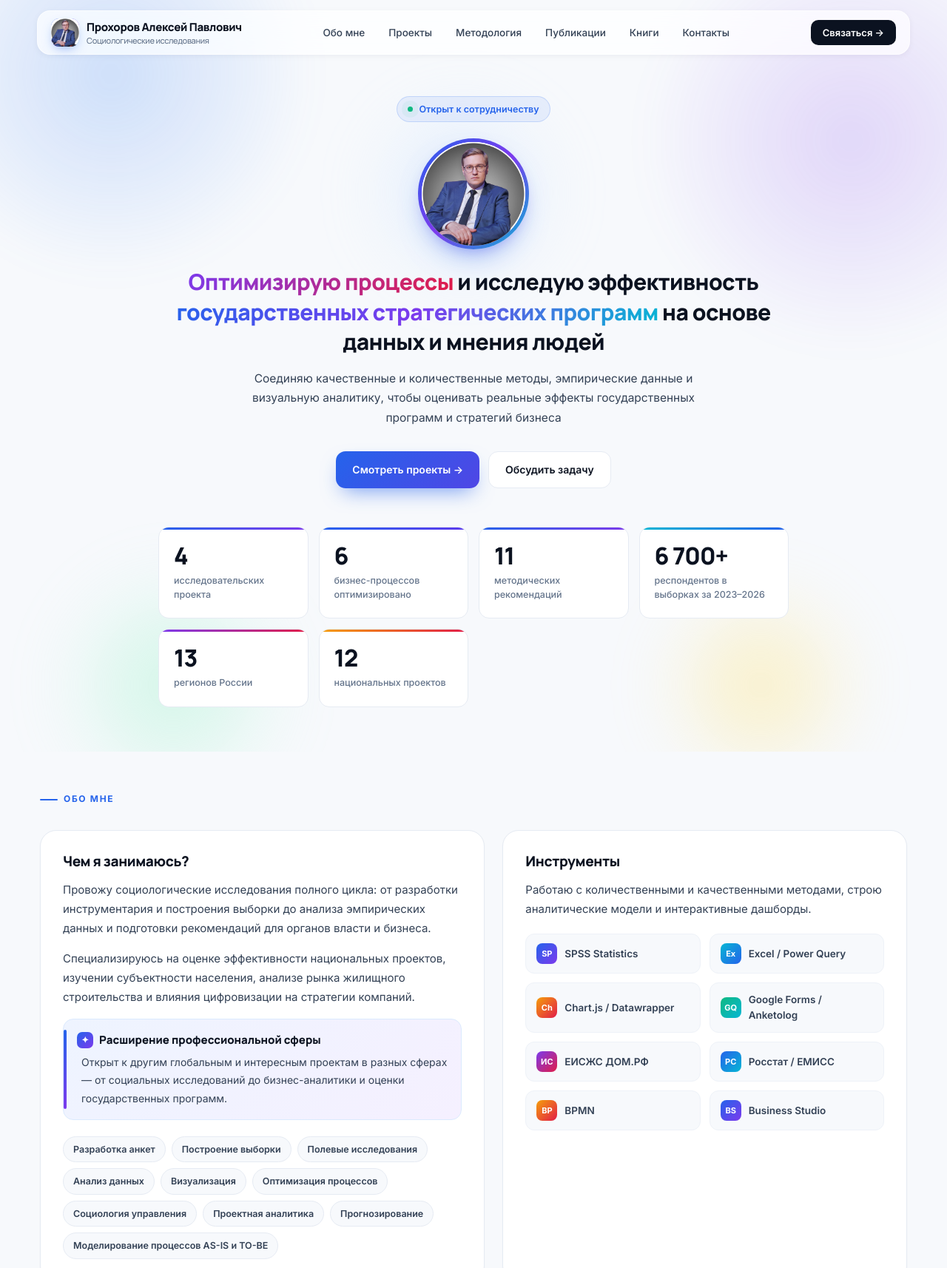
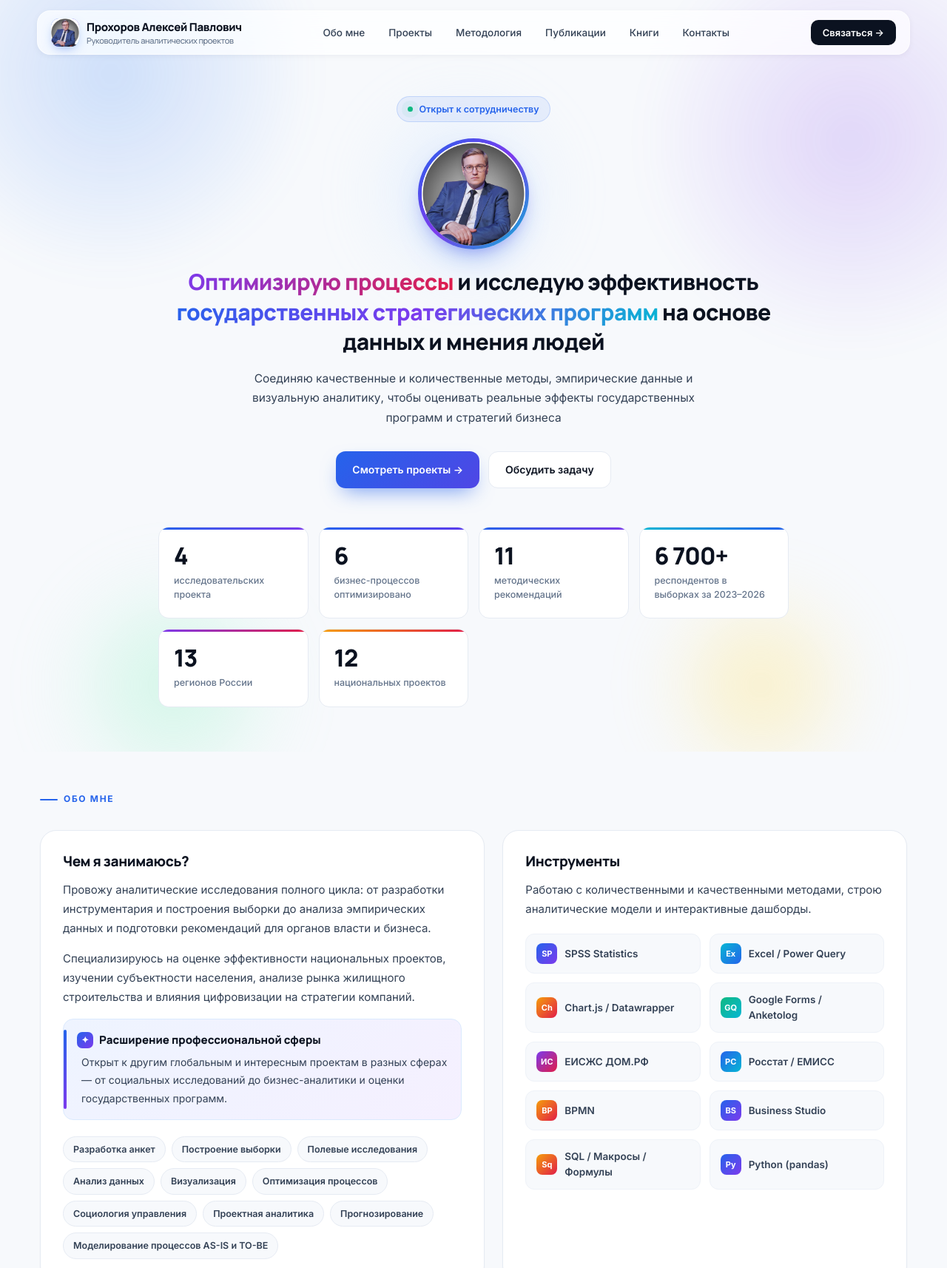
Before and after one commit to hbktq98brn-stack/portfolio_prokhorovapp, a plain HTML site: page index.html in a window 1280 px wide. Shown: the top 1714 px of the page at 74% size. Drawn offline with nearby package versions, Linux system fonts and the light colour scheme.

Commit message:
Update index.html

```diff
--- a/index.html
+++ b/index.html
@@ -3,7 +3,7 @@
 <head>
 <meta charset="UTF-8" />
 <meta name="viewport" content="width=device-width, initial-scale=1.0" />
-<title>Прохоров Алексей Павлович — Социологические исследования</title>
+<title>Прохоров Алексей Павлович — Руководитель аналитических проектов</title>
 <link rel="preconnect" href="https://fonts.googleapis.com">
 <link rel="preconnect" href="https://fonts.gstatic.com" crossorigin>
 <link href="https://fonts.googleapis.com/css2?family=Inter:wght@300;400;500;600;700;800&family=Manrope:wght@400;500;600;700;800&display=swap" rel="stylesheet">
@@ -396,7 +396,7 @@ section .section-head{margin-top:0}
       </div>
       <div>
         <div class="brand-name">Прохоров Алексей Павлович</div>
-        <div class="brand-role">Социологические исследования</div>
+        <div class="brand-role">Руководитель аналитических проектов</div>
       </div>
     </a>
     <div class="nav-links">
@@ -475,7 +475,7 @@ section .section-head{margin-top:0}
     <div class="about-grid">
       <div class="card about-card reveal">
         <h3>Чем я занимаюсь?</h3>
-        <p>Провожу социологические исследования полного цикла: от разработки инструментария и построения выборки до анализа эмпирических данных и подготовки рекомендаций для органов власти и бизнеса.</p>
+        <p>Провожу аналитические исследования полного цикла: от разработки инструментария и построения выборки до анализа эмпирических данных и подготовки рекомендаций для органов власти и бизнеса.</p>
         <p>Специализируюсь на оценке эффективности национальных проектов, изучении субъектности населения, анализе рынка жилищного строительства и влияния цифровизации на стратегии компаний.</p>
         <div class="callout">
           <div class="callout-title"><span class="spark">✦</span>Расширение профессиональной сферы</div>
@@ -506,6 +506,8 @@ section .section-head{margin-top:0}
           <div class="tool"><div class="ico" style="background:linear-gradient(135deg,#2563eb,#06b6d4)">РС</div>Росстат / ЕМИСС</div>
           <div class="tool"><div class="ico" style="background:linear-gradient(135deg,#f59e0b,#e11d48)">BP</div>BPMN</div>
            <div class="tool"><div class="ico" style="background:linear-gradient(135deg,#2563eb,#7c3aed)">BS</div>Business Studio</div>
+          <div class="tool"><div class="ico" style="background:linear-gradient(135deg,#f59e0b,#e11d48)">Sq</div>SQL / Макросы / Формулы</div>
+           <div class="tool"><div class="ico" style="background:linear-gradient(135deg,#2563eb,#7c3aed)">Py</div>Python (pandas)</div>
         </div>
       </div>
     </div>
@@ -1123,6 +1125,8 @@ section .section-head{margin-top:0}
         <div class="tool"><div class="ico" style="background:linear-gradient(135deg,#2563eb,#06b6d4)">РС</div>Росстат / ЕМИСС</div>
         <div class="tool"><div class="ico" style="background:linear-gradient(135deg,#f59e0b,#e11d48)">BP</div>BPMN</div>
            <div class="tool"><div class="ico" style="background:linear-gradient(135deg,#2563eb,#7c3aed)">BS</div>Business Studio</div>
+        <div class="tool"><div class="ico" style="background:linear-gradient(135deg,#f59e0b,#e11d48)">Sq</div>SQL / Макросы / Формулы</div>
+           <div class="tool"><div class="ico" style="background:linear-gradient(135deg,#2563eb,#7c3aed)">Py</div>Python (pandas)</div>
       </div>
     </div>
   </div>
@@ -1341,7 +1345,7 @@ section .section-head{margin-top:0}
       </div>
     </div>
     <div class="footer-bottom">
-      <div>© 2023-2026 Прохоров Алексей Павлович. Социологические исследования.</div>
+      <div>© 2023-2026 Прохоров Алексей Павлович. Руководитель аналитических проектов.</div>
     </div>
   </div>
 </footer>
```
